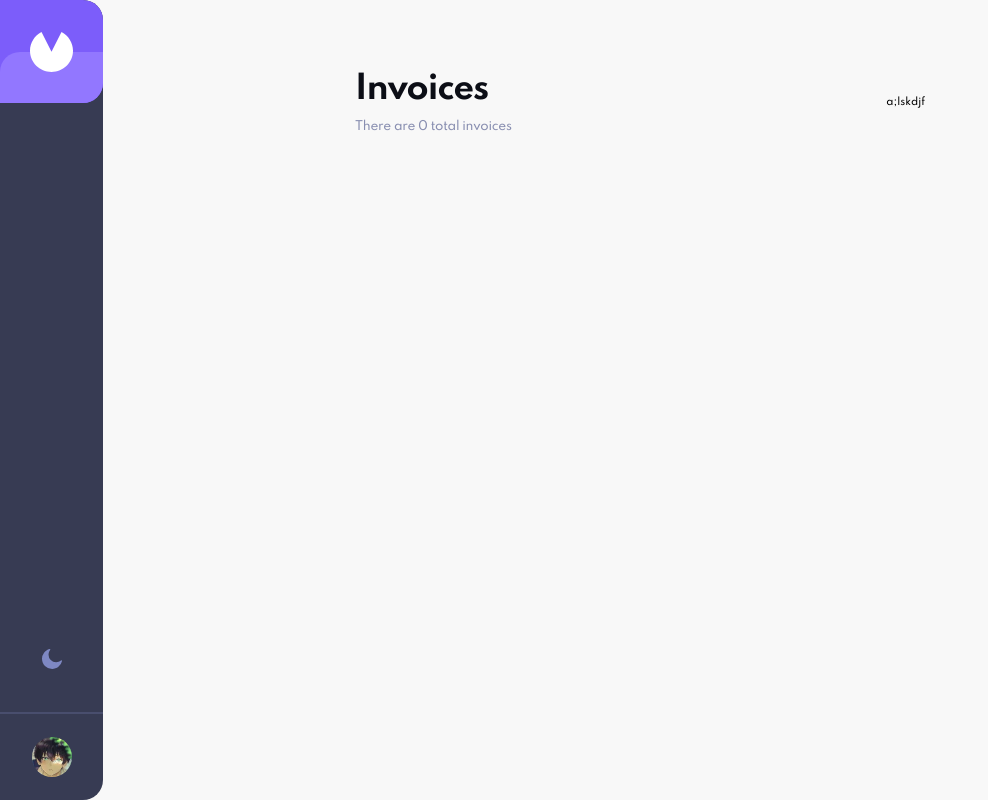
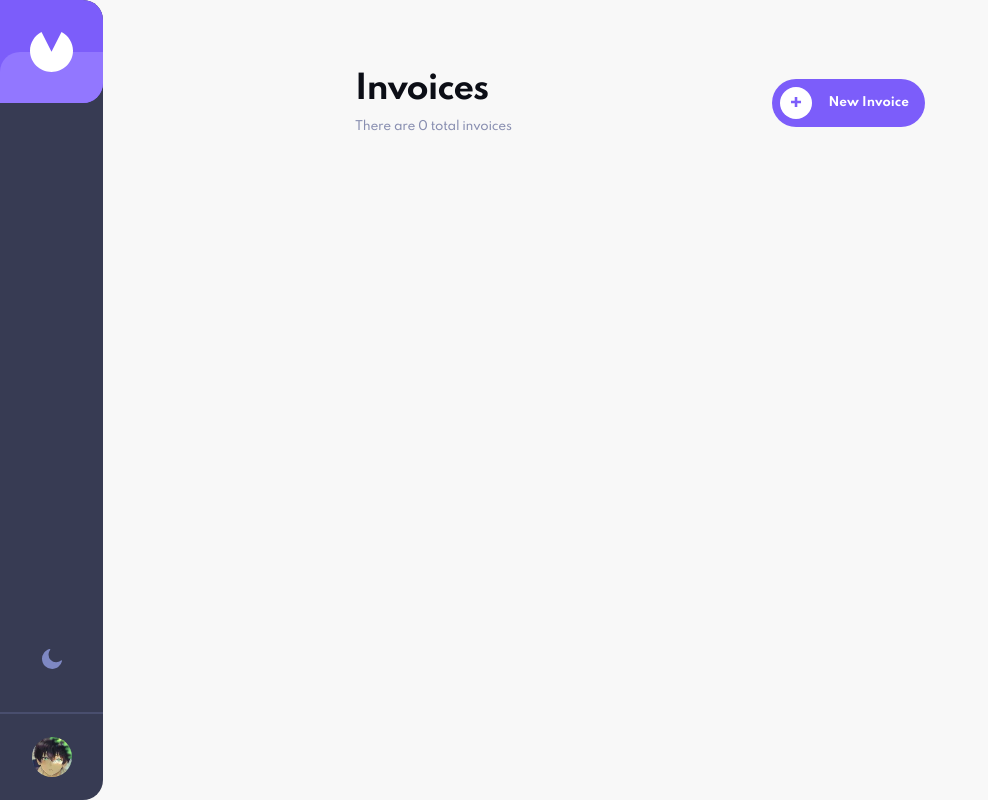
Before and after one commit to Euuphi/invoice-app, a Next.js app: page / in a window 1280 px wide. Shown: the whole page, without its empty margins (0-988 px from the left). Built offline with nearby package versions, Linux system fonts and the light colour scheme.

Commit message:
Create a button for adding a new invoice

```diff
--- a/src/components/Header.js
+++ b/src/components/Header.js
@@ -2,6 +2,7 @@ import styled from "styled-components";
 // Components
 import H1 from "./headings/H1";
 import Text12 from "./text/Text12";
+import NewInvoiceButton from "components/buttons/NewInvoiceButton";
 
 const Container = styled.div`
     display: flex;
@@ -20,7 +21,9 @@ const Header = () => {
                 <Heading>Invoices</Heading>
                 <Text12>There are 0 total invoices</Text12>
             </div>
-            <div>a;lskdjf</div>
+            <div>
+                <NewInvoiceButton />
+            </div>
         </Container>
     );
 };
--- /dev/null
+++ b/src/components/buttons/NewInvoiceButton.js
@@ -0,0 +1,49 @@
+import styled from "styled-components";
+// Themes
+import { colors } from "themes/colors";
+// Icon
+import PlusIcon from "images/svgs/icon-plus.svg";
+
+const Button = styled.button`
+    background-color: ${colors.main.primary};
+    border: none;
+    border-radius: 100px;
+    color: #fff;
+    font-family: "Spartan", sans-serif;
+    font-size: 1.2rem;
+    font-weight: 700;
+    padding: 0.8rem;
+    padding-right: 1.6rem;
+
+    display: flex;
+    align-items: center;
+    gap: 1.6rem;
+`;
+
+const IconContainer = styled.span`
+    background-color: #fff;
+    border-radius: 50%;
+    height: 3.2rem;
+    width: 3.2rem;
+
+    display: flex;
+    align-items: center;
+    justify-content: center;
+`;
+
+const NewInvoiceButton = () => {
+    const clickHandler = () => {
+        console.log("New Invoice");
+    };
+
+    return (
+        <Button onClick={clickHandler}>
+            <IconContainer>
+                <PlusIcon />
+            </IconContainer>
+            New Invoice
+        </Button>
+    );
+};
+
+export default NewInvoiceButton;
```
